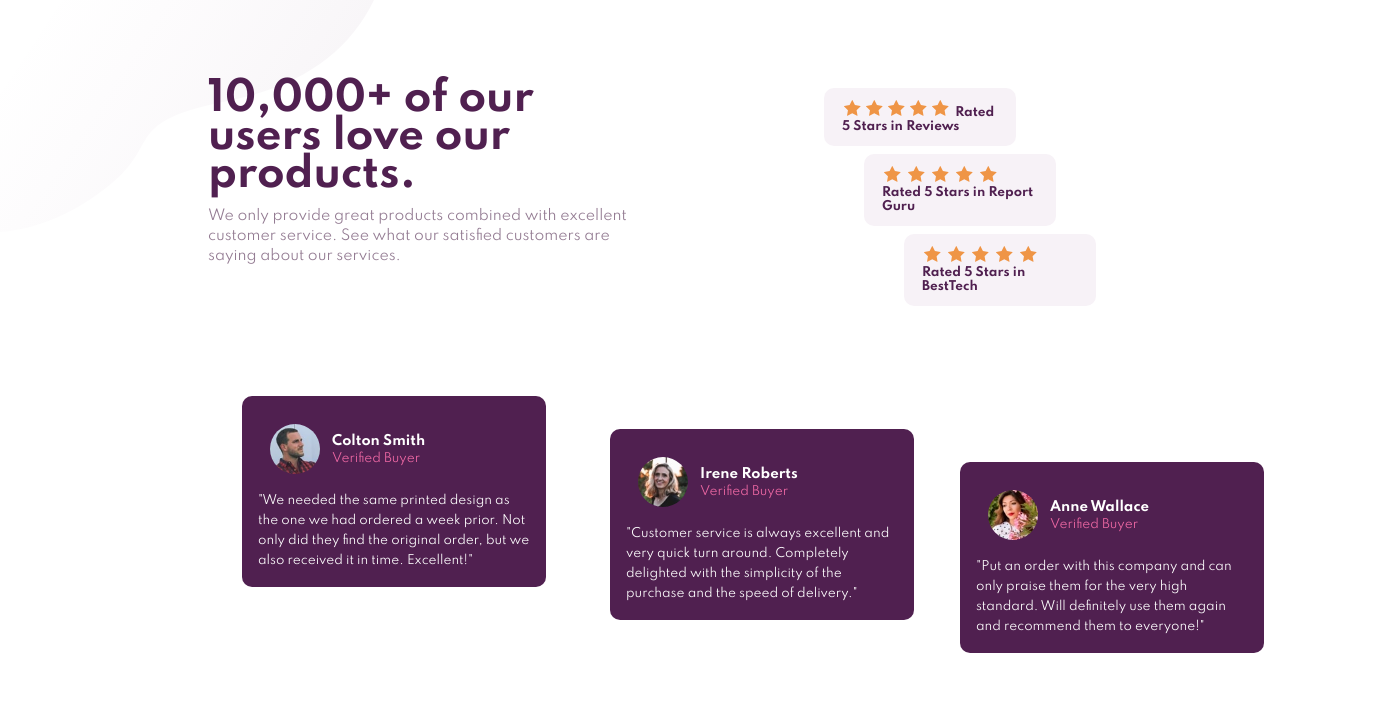
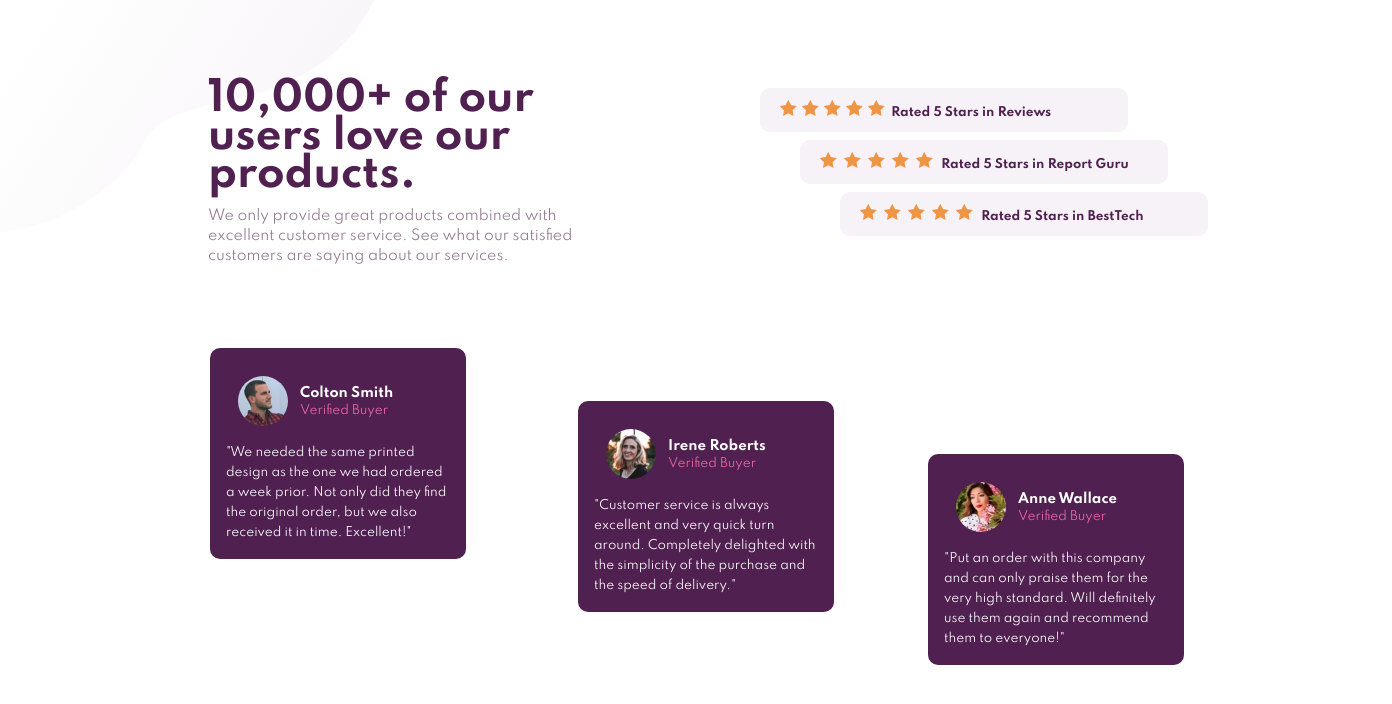
Before and after one commit to utkarshrohara/social-proof-section, a plain HTML site: page index.html in a window 1280 px wide. Shown: the whole page, 1392 px wide, since content can reach past the window. Drawn offline with Linux system fonts and the light colour scheme.

Commit message:
Add files via upload

```diff
--- a/style.css
+++ b/style.css
@@ -24,7 +24,7 @@ body {
   font-size: 40px;
 }
 .item-1 p {
-  width: 28rem;
+  width: 24rem;
   line-height: 20px;
   margin-top: 12px;
   color: hsl(303, 10%, 53%);
@@ -37,11 +37,12 @@ body {
   color: hsl(300, 43%, 22%);
   font-size: 12px;
   font-weight: 700;
+  width: 24rem;
 }
 .item-3 {
   grid-column: 1 / span 2;
   padding: 2rem;
-  margin-left: 2rem;
+  /* margin-left: 1.5rem; */
 }
 .star-1 {
   margin: 8px;
@@ -115,6 +116,10 @@ body {
   background-color: hsl(300, 43%, 22%);
   border-radius: 10px;
 }
+.item-3 div
+{
+  width: 14rem;
+}
 .person-1 img {
   border-radius: 100%;
   width: 50px;
@@ -131,6 +136,7 @@ body {
   line-height: 20px;
   color: hsl(0, 0%, 100%);
   font-size: 12px;
+  /* width: 14.2rem; */
 }
 .person-2 p {
   line-height: 20px;
```
